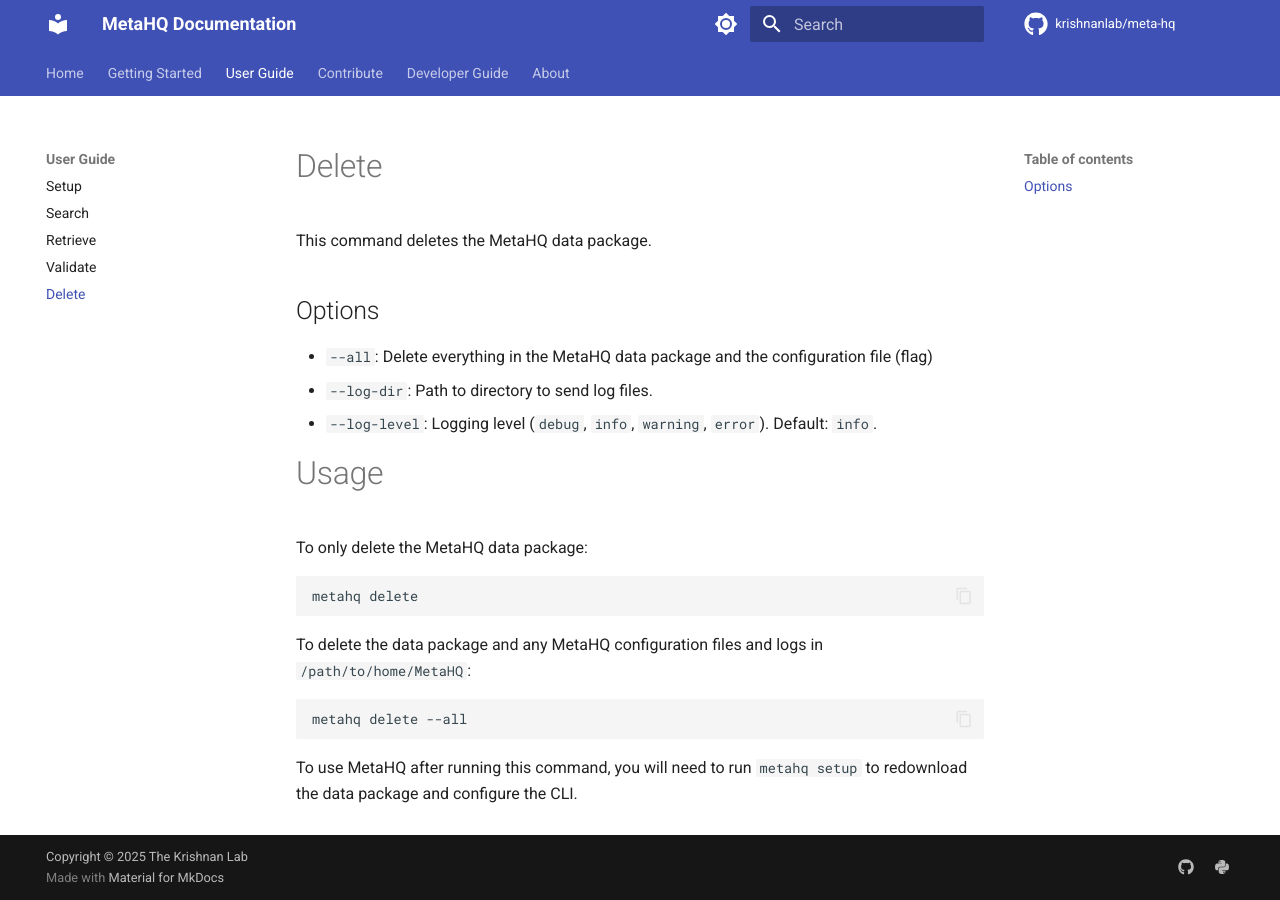
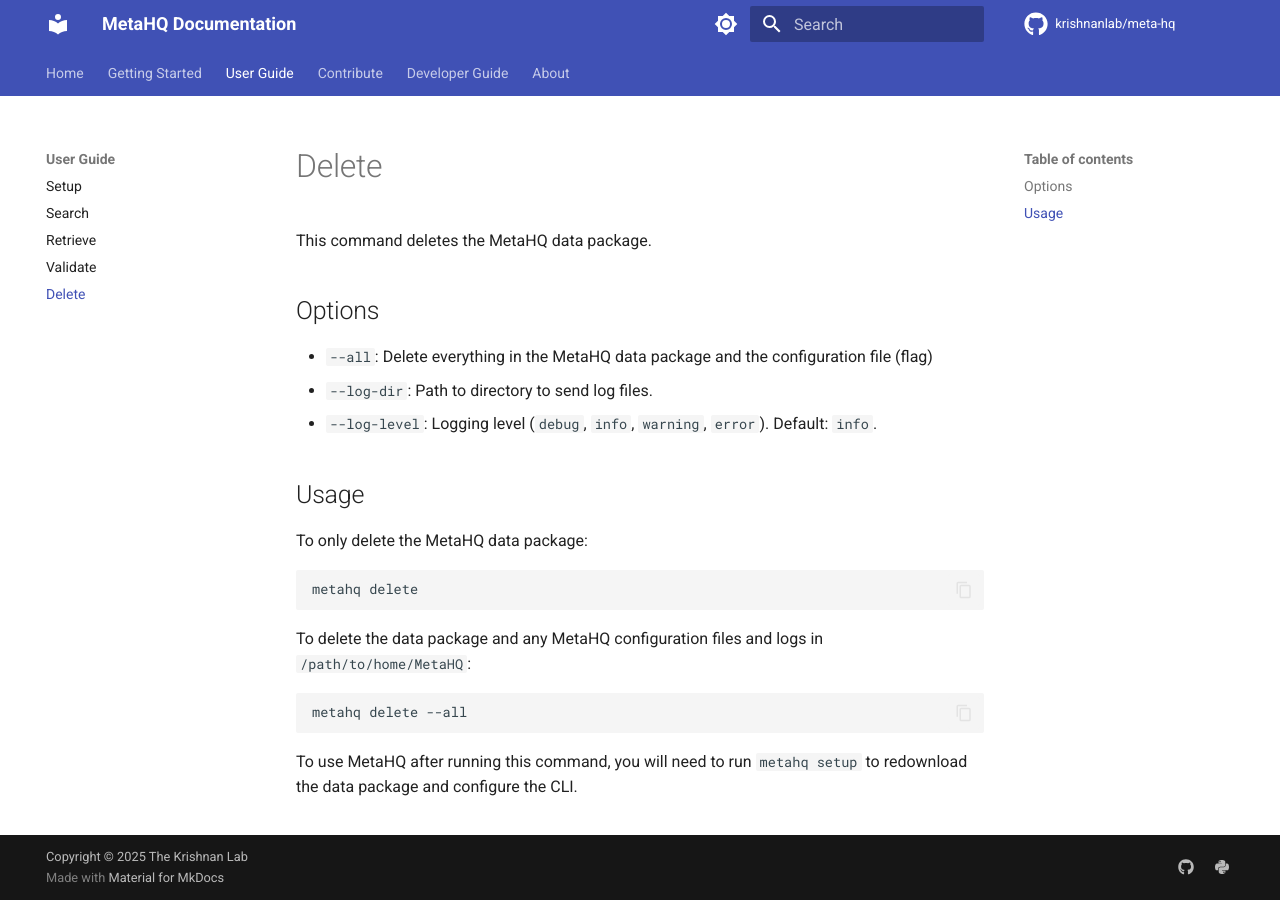
Before and after one commit to krishnanlab/meta-hq, an MkDocs documentation site: the page built from docs/user-guide/delete.md, in a window 1280 px wide. Built offline with MkDocs 1.6.1 and Material for MkDocs 9.7.7, drawn with Linux system fonts in a browser that asks for light colours; comment, search, counter and statistics services are not loaded.

Commit message:
Fix header level in delete docs
Co-authored-by: Copilot <175728472+Copilot@users.noreply.github.com>

```diff
--- a/docs/user-guide/delete.md
+++ b/docs/user-guide/delete.md
@@ -8,7 +8,7 @@ This command deletes the MetaHQ data package.
 - `--log-level`: Logging level (`debug`, `info`, `warning`, `error`). Default: `info`.
 
 
-# Usage
+## Usage
 
 To only delete the MetaHQ data package:
 
```
